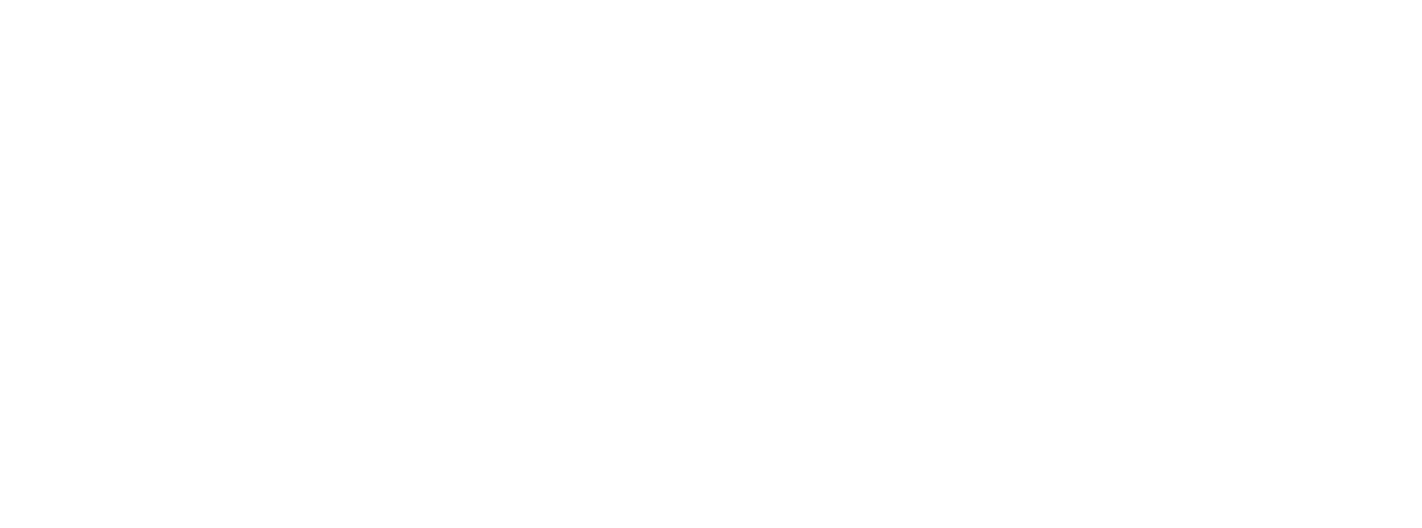
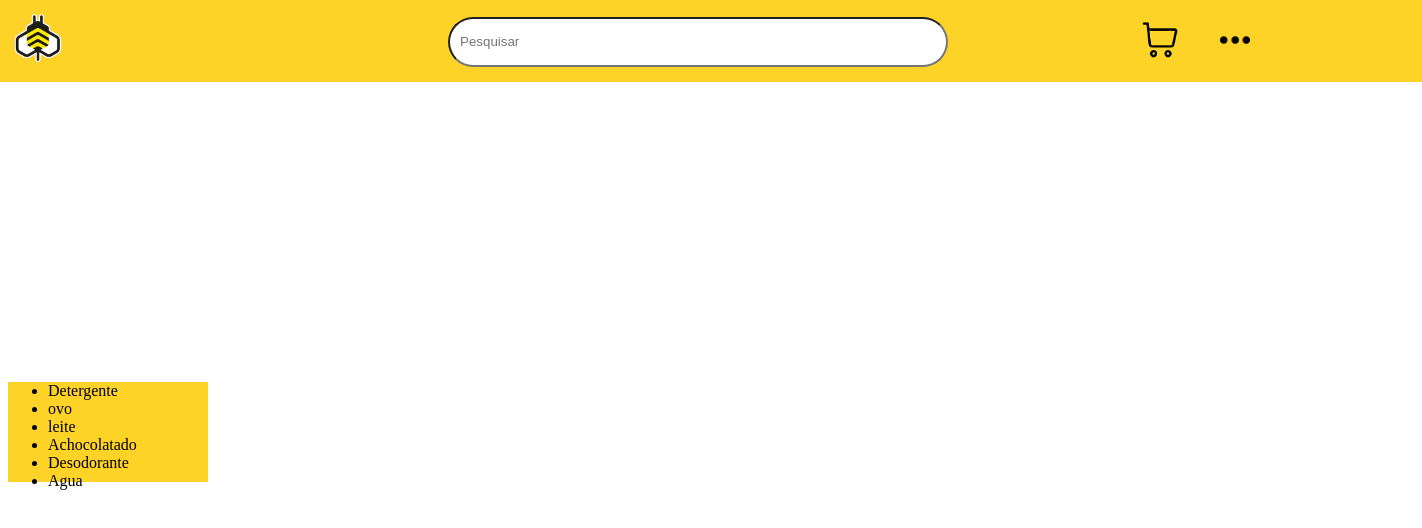
Before and after one commit to mcabete/WMS-ESCOLA, a plain HTML site: page HTML/2pagina.html in a window 1280 px wide. Shown: the whole page, 1422 px wide, since content can reach past the window. Drawn offline with Linux system fonts and the light colour scheme.

Commit message:
Atualização

```diff
--- a/CSS/2pagina.css
+++ b/CSS/2pagina.css
@@ -0,0 +1,49 @@
+body{
+
+    background-color: white ;
+
+
+}
+
+#coluna{
+
+    background-color: #FED328;
+    margin-top: 300px;
+    width: 200px;
+    height: 100px;
+
+
+}
+
+#Slo{
+    background-color: #FED328;
+    width: 1424px;
+    margin-top: -10px;
+    margin-left: -10px;
+}
+#Pes{
+    border-radius: 30px;
+    width: 500px;
+    height: 50px;
+    margin-top: -200px;
+    margin-right: 100px;
+    padding: 10px;
+    padding-right: 100px;
+    margin-left: 450px;
+}
+#Pesquisa{
+    margin-top: -50px;
+    height: 50px;
+}
+#Carrin{
+    display: block;
+    position: absolute;
+    right: 100px;
+    top: 20px;
+}
+#pontin{
+    display: block;
+    position: absolute;
+    right: 30px;
+    top: 25px;
+}
--- a/HTML/2pagina.html
+++ b/HTML/2pagina.html
@@ -8,6 +8,31 @@
 </head>
 <body>
 
+    <div id="Slo">
+        <img src="/Imagens/Bee.png" alt="" width="80px" >
+
+           <div id="Pesquisa">
+             <input placeholder="Pesquisar" type="search" name="Pesquisar" id="Pes" class="search">
+           </div>
+
+        <img src="/Imagens/carro.png" alt="" width="40px" id="Carrin">
+        <img src="/Imagens/pontinho.png" alt="" width="30px" id="pontin">
+      </div>
+
+    <div id="coluna" >
+
+        <ul>
+            <li>Detergente</li>
+            <li>ovo</li>
+            <li>leite</li>
+            <li>Achocolatado</li>
+            <li>Desodorante</li>
+            <li>Agua</li>
+
+
+        </ul>
+
+    </div>
 
 
 </body>
```
Also changed, not shown: Imagens/carro.png (added), Imagens/pontinho.png (added).
